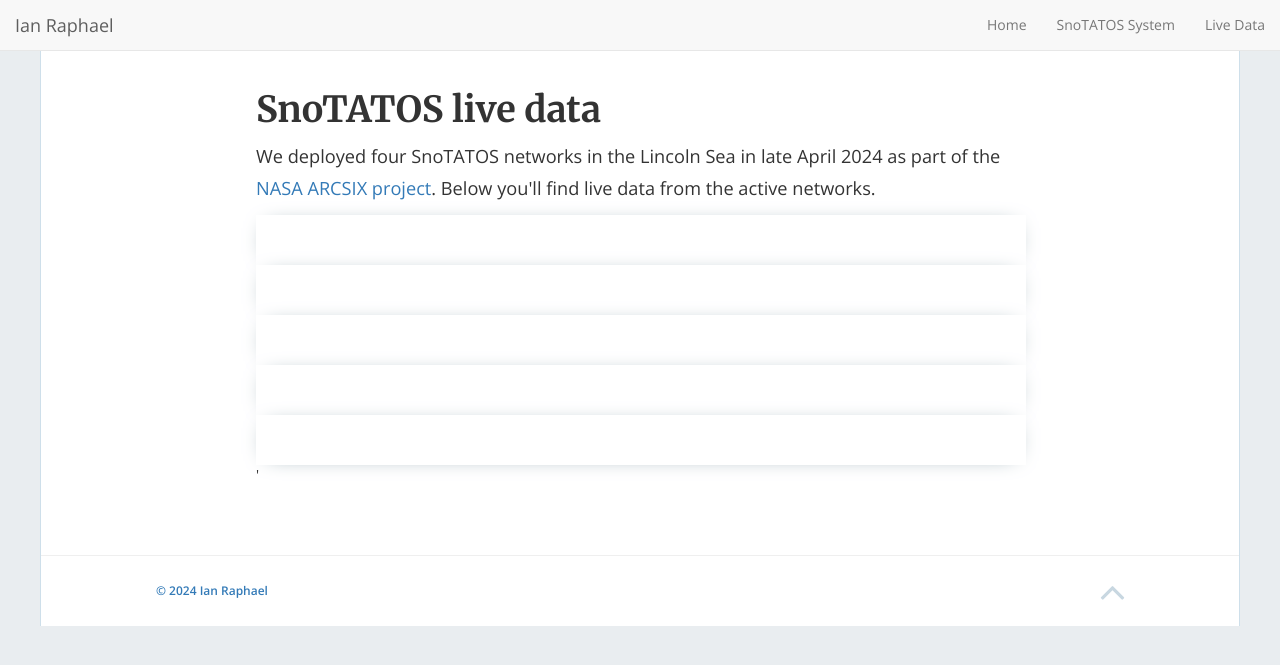
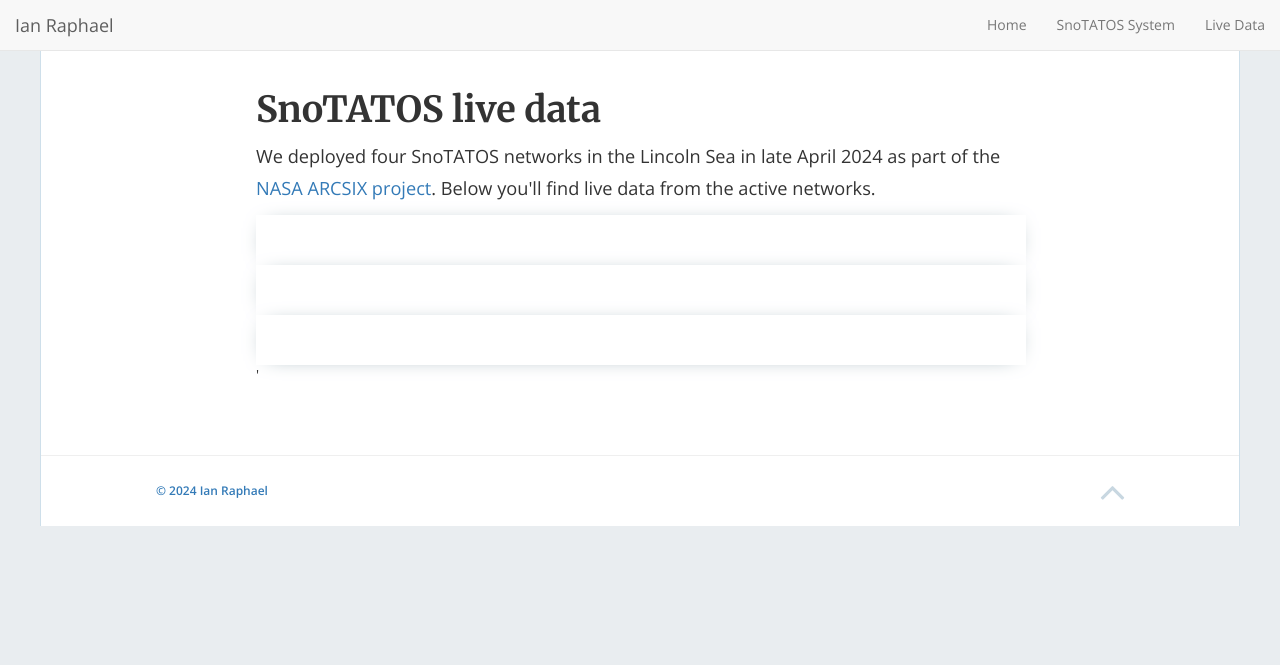
Before and after one commit to ianraphael/ianraphael.github.io, a Jekyll site: the page built from SnoTATOSdata.html, in a window 1280 px wide. Shown: the top 665 px of the page. Built offline with Jekyll 4.4.1, drawn with Linux system fonts in a browser that asks for light colours; nearby versions of some CDN libraries; a script that is not in the unit is left out.

Commit message:
group each set

```diff
--- a/SnoTATOSdata.html
+++ b/SnoTATOSdata.html
@@ -12,10 +12,14 @@ permalink: /SnoTATOSdata/
       <div id="spark1"></div>
       <div id="spark2"></div>
     </div>
-    <div class="box" id="spark3"></div>
-    <div class="box" id="spark4"></div>
-    <div class="box" id="spark5"></div>
-    <div class="box" id="spark6"></div>
+    <div class="box">
+      <div id="spark3"></div>
+      <div id="spark4"></div>
+    </div>
+    <div class="box">
+      <div id="spark5"></div>
+      <div id="spark6"></div>
+    </div>
 
 <script src="https://cdnjs.cloudflare.com/ajax/libs/jquery/3.2.1/jquery.slim.min.js"></script>
 <script src="https://cdn.jsdelivr.net/npm/apexcharts"></script>'
```
